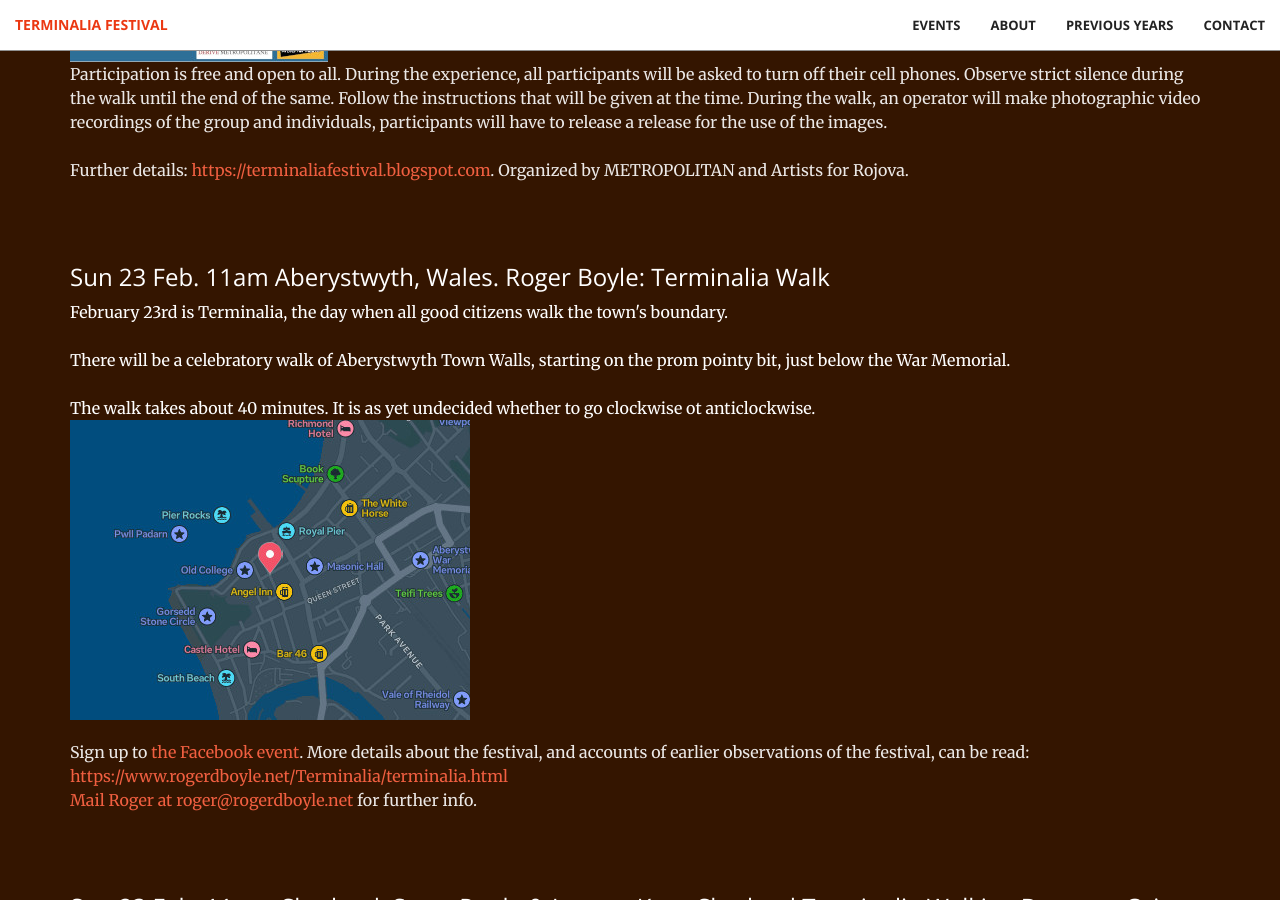
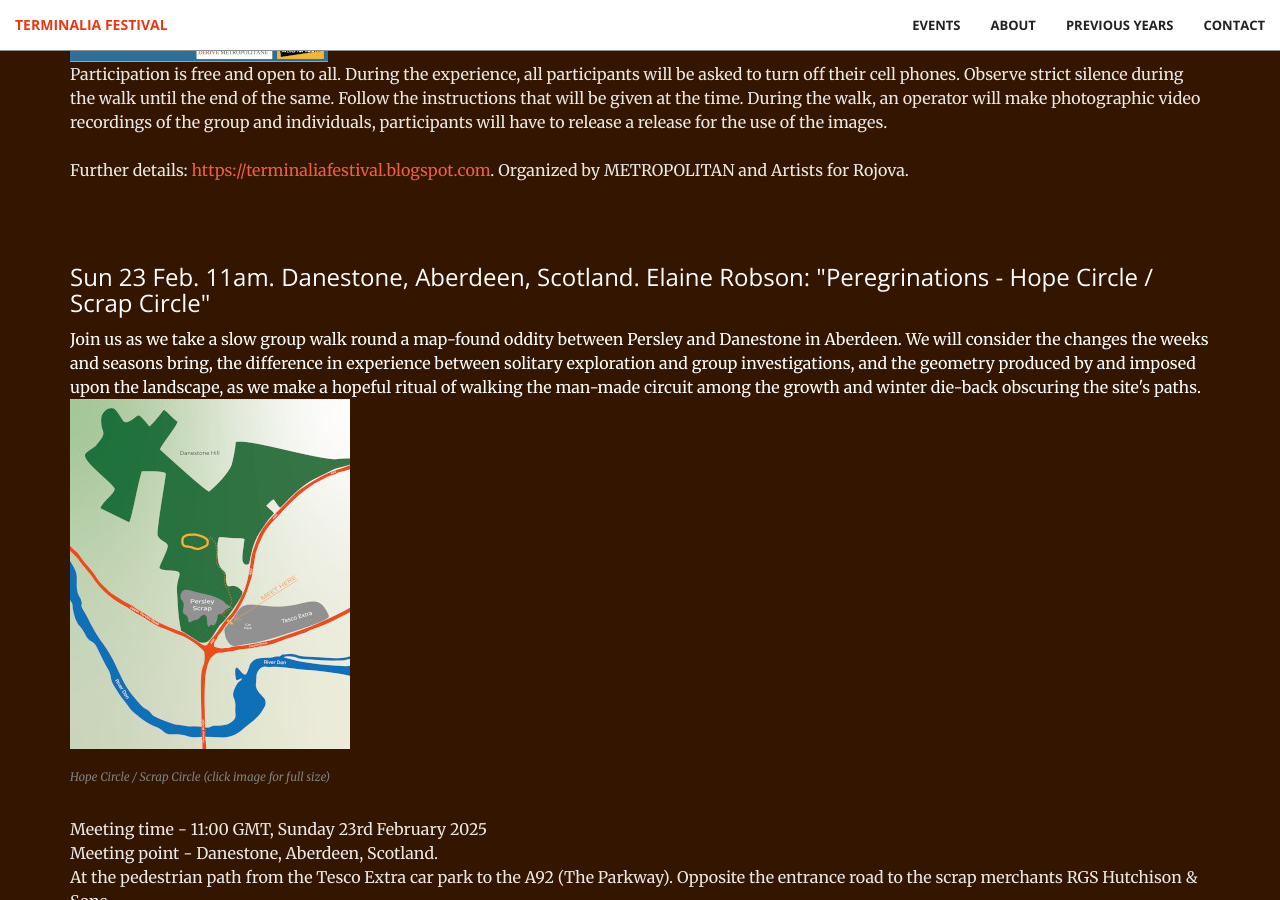
Before and after one commit to timwaters/terminalia, a Jekyll site: the page built from index.html, in a window 1280 px wide and 900 px high, scrolled down 5004 px. Built offline with Jekyll 4.4.1, drawn with Linux system fonts in a browser that asks for light colours; some of the changed text lies outside the part shown.

Commit message:
add scotland event

```diff
--- a/_includes/events.html
+++ b/_includes/events.html
@@ -111,6 +111,47 @@
             Participation is free and open to all. During the experience, all participants will be asked to turn off their cell phones. Observe strict silence during the walk until the end of the same. Follow the instructions that will be given at the time. During the walk, an operator will make photographic video recordings of the group and individuals, participants will have to release a release for the use of the images. <Br />
             <Br />
             Further details: <a href="https://terminaliafestival.blogspot.com">https://terminaliafestival.blogspot.com</a>. Organized by METROPOLITAN and Artists for Rojova.
+          </p>
+        </div>
+
+        <div class="col-lg-12 col-lg-offset-0 text-left event">
+
+          <h3>Sun 23 Feb. 11am. Danestone, Aberdeen, Scotland. Elaine Robson: "Peregrinations - Hope Circle / Scrap Circle" </h3>
+
+
+          <p class="text">
+            Join us as we take a slow group walk round a map-found oddity between
+            Persley and Danestone in Aberdeen. We will consider the changes the
+            weeks and seasons bring, the difference in experience between solitary
+            exploration and group investigations, and the geometry produced by and
+            imposed upon the landscape, as we make a hopeful ritual of walking the
+            man-made circuit among the growth and winter die-back obscuring the
+            site's paths.<br />
+            <a href="/img/past/2025/Peregrinations_2025Terminalia_1280.jpg"><img src="/img/past/2025/Peregrinations_2025Terminalia_1280_small.jpg"></a>
+            <div class="caption2">Hope Circle / Scrap Circle (click image for full size)</div>
+
+          </p>
+          <p class="text-faded">
+            Meeting time - 11:00 GMT, Sunday 23rd February 2025<br />
+            Meeting point - Danestone, Aberdeen, Scotland.<br />
+            At the pedestrian path from the Tesco Extra car park to the A92 (The
+            Parkway). Opposite the entrance road to the scrap merchants RGS Hutchison &
+            Sons. <br />
+            57.179910, -2.150402  ||  https://www.openstreetmap.org/way/83537790 ||  https://maps.app.goo.gl/DRj1Wfige1Xr2k59A
+           <br /><br />
+           What to bring - sturdy shoes, warm clothes, a waterproof and a
+camera/phone/notebook to record observations. Be prepared for some rain
+and mud!<br />
+
+Duration - approximately 1.5 hours and we will have time for a review at
+the local cafe after.<br />
+
+Cost - Free! Please donate to a local environmental charity if you enjoy
+the walk.<br /><br />
+
+            For more information please see the webpage for full details
+            <a href="https://lostpathpress.co.uk/peregrinations/2025terminalia/">https://lostpathpress.co.uk/peregrinations/2025terminalia/</a>
+            (The walk will be available as a self-guided version on this page shortly after the 23rd for those who can not make the event or wish to repeat it in their own time.)
           </p>
         </div>
 
```
Also changed, not shown: img/past/2025/Peregrinations_2025Terminalia_1280.jpg (added), img/past/2025/Peregrinations_2025Terminalia_1280_small.jpg (added).
